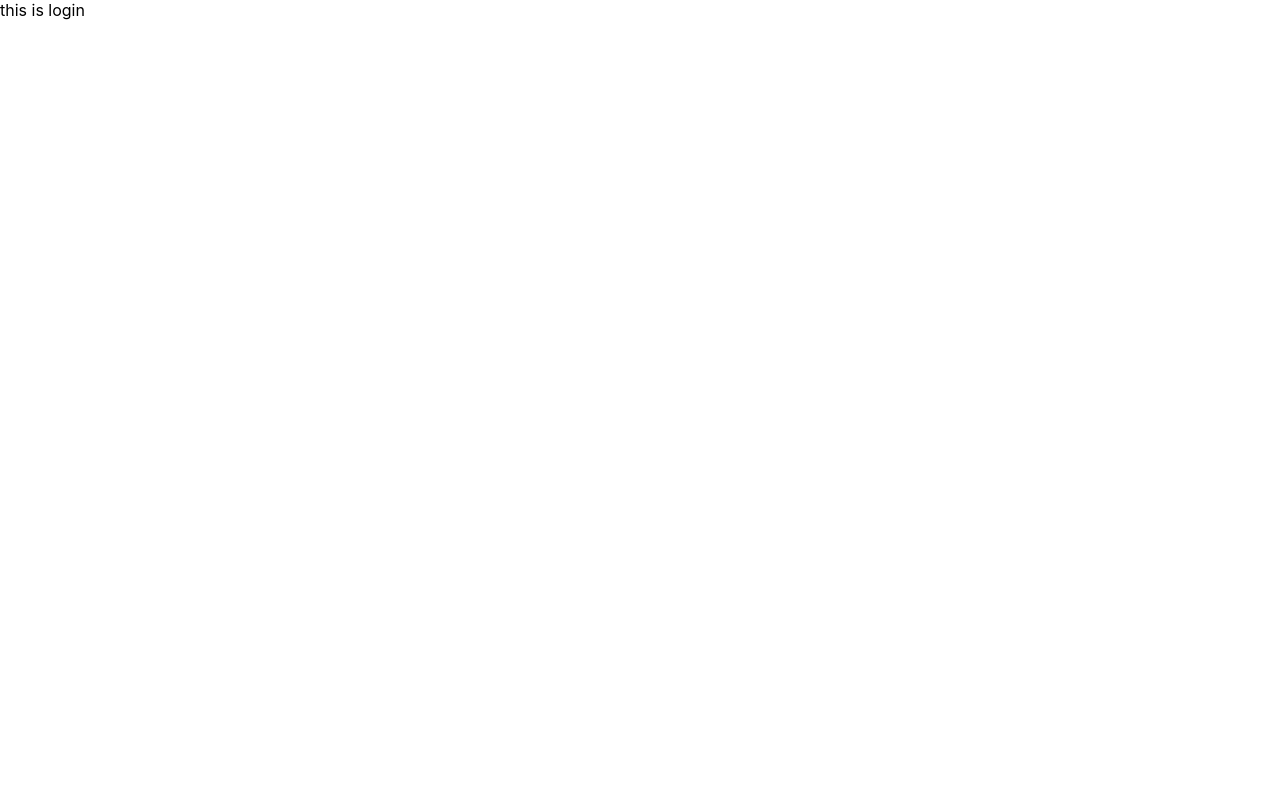
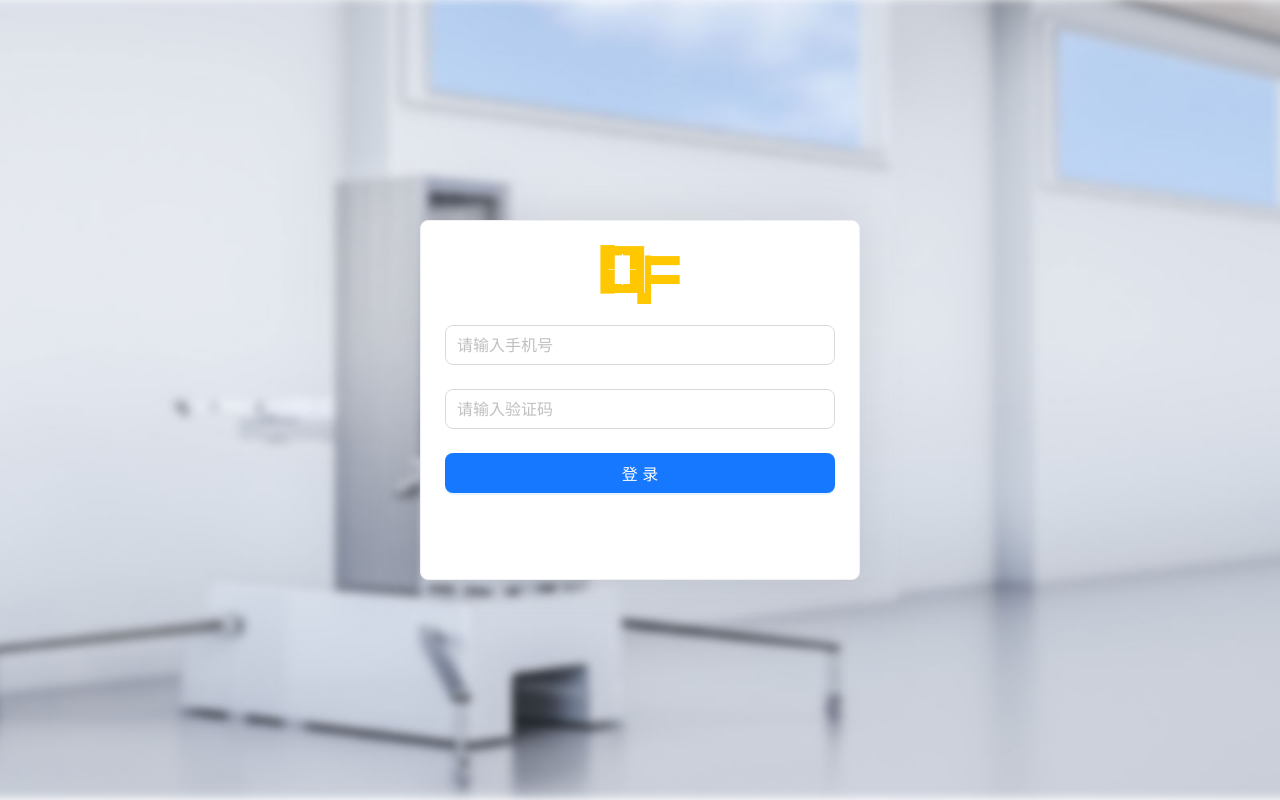
Before and after one commit to luoxiaoheizi/react-jike, a React (Create React App) app: page /login in a window 1280 px wide. Built offline with nearby package versions, Linux system fonts and the light colour scheme.

Commit message:
feat: page login

```diff
--- a/src/pages/Login/index.js
+++ b/src/pages/Login/index.js
@@ -1,4 +1,27 @@
+import './index.scss'
+import { Card,Form,Input,Button } from 'antd'
+import logo from './logo.png'
+
 const Login = () => {
-    return <div>this is login</div>
+    return (
+        <div className='login'>
+            <Card className='login-container'>
+                <img className='login-logo' src={logo} alt='' />
+                <Form>
+                    <Form.Item>
+                        <Input size='large' placeholder='请输入手机号' />
+                    </Form.Item>
+                    <Form.Item>
+                        <Input size='large' placeholder='请输入验证码' />
+                    </Form.Item>
+                    <Form.Item>
+                        <Button type='primary' htmlType='submit' size='large' block>
+                            登录
+                        </Button>
+                    </Form.Item>
+                </Form>
+            </Card>
+        </div>
+    )
 }
 export default Login
--- /dev/null
+++ b/src/pages/Login/index.scss
@@ -0,0 +1,29 @@
+.login {
+    width: 100%;
+    height: 100%;
+    position: absolute;
+    left: 0;
+    top: 0;
+    background: center/cover url('~@/assets/login.jpeg');
+
+    .login-logo {
+      width: 80px;
+      height: 60px;
+      display: block;
+      margin: 0 auto 20px;
+    }
+
+    .login-container {
+      width: 440px;
+      height: 360px;
+      position: absolute;
+      left: 50%;
+      top: 50%;
+      transform: translate(-50%, -50%);
+      box-shadow: 0 0 50px rgb(0 0 0 / 10%);
+    }
+
+    .login-checkbox-label {
+      color: #1890ff;
+    }
+  }
```
Also changed, not shown: src/assets/login.jpeg (added), src/pages/Login/logo.png (added).
